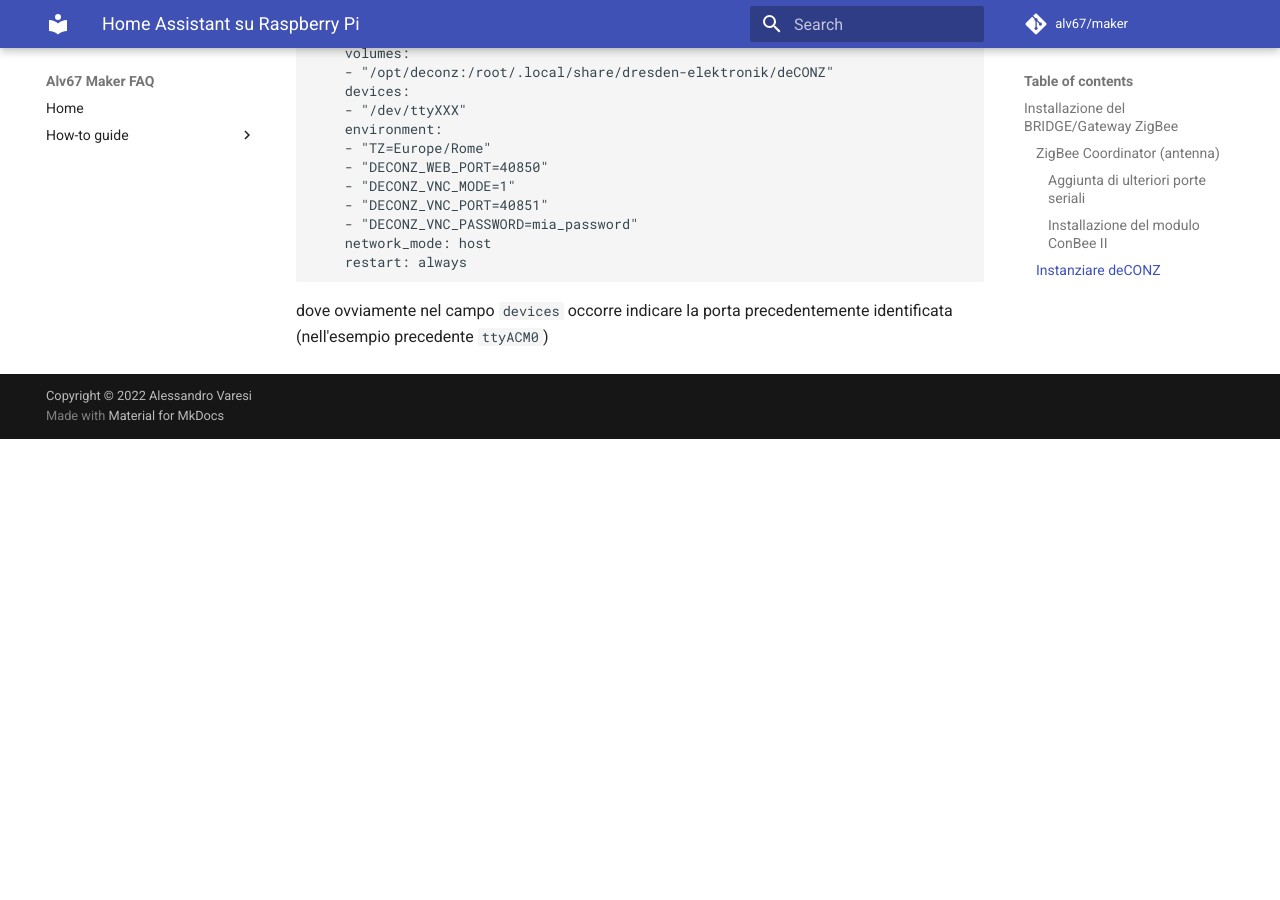
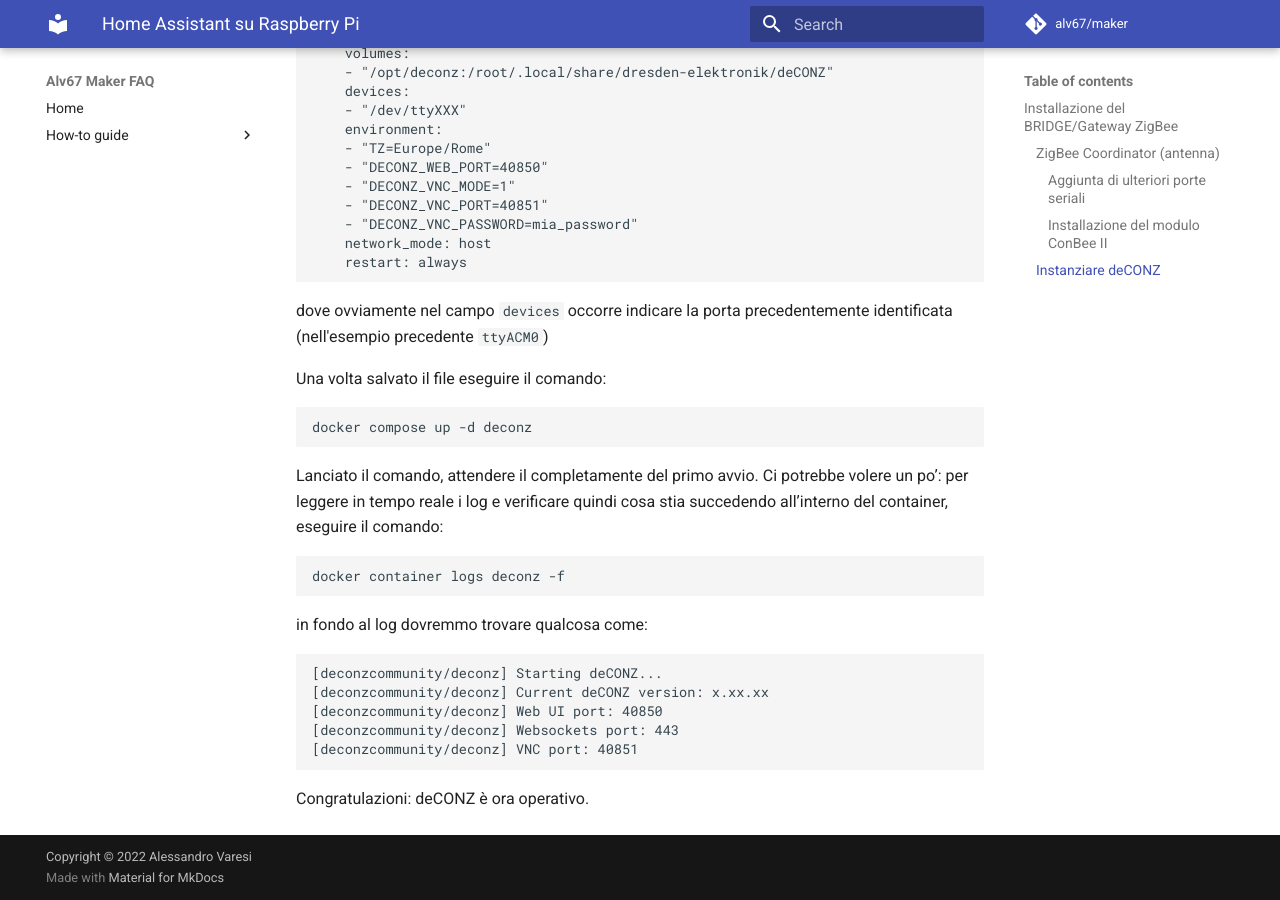
Before and after one commit to novice-handbooks/maker, an MkDocs documentation site: the page built from doc/homeassistant.md, in a window 1280 px wide and 900 px high, scrolled down 3134 px. Built offline with MkDocs 1.6.1 and Material for MkDocs 9.7.7, drawn with Linux system fonts in a browser that asks for light colours; comment, search, counter and statistics services are not loaded; before the commit the page ends 3573 px from its top, so only the background shows below that.

Commit message:
aggiunto instanza docker di deCONZ

````diff
--- a/doc/homeassistant.md
+++ b/doc/homeassistant.md
@@ -132,3 +132,27 @@
 ```
 
 dove ovviamente nel campo `devices` occorre indicare la porta precedentemente identificata (nell'esempio precedente `ttyACM0`)
+
+Una volta salvato il file eseguire il comando:
+
+```sh
+docker compose up -d deconz
+```
+
+Lanciato il comando, attendere il completamente del primo avvio. Ci potrebbe volere un po’: per leggere in tempo reale i log e verificare quindi cosa stia succedendo all’interno del container, eseguire il comando:
+
+```sh
+docker container logs deconz -f
+```
+
+in fondo al log dovremmo trovare qualcosa come:
+
+```text
+[deconzcommunity/deconz] Starting deCONZ...
+[deconzcommunity/deconz] Current deCONZ version: x.xx.xx
+[deconzcommunity/deconz] Web UI port: 40850
+[deconzcommunity/deconz] Websockets port: 443
+[deconzcommunity/deconz] VNC port: 40851
+```
+
+Congratulazioni: deCONZ è ora operativo.
````
